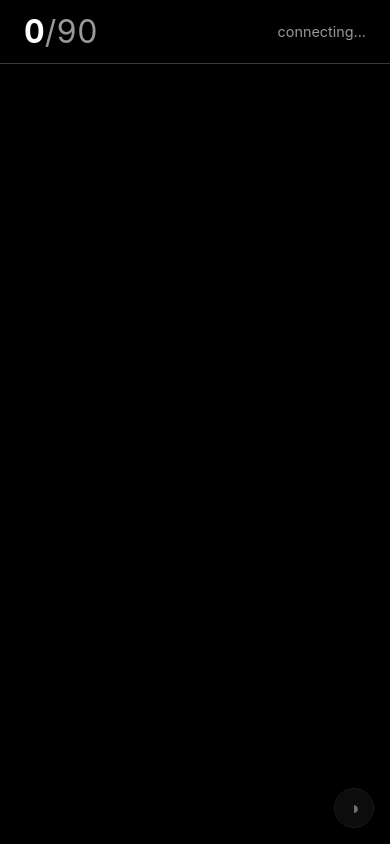
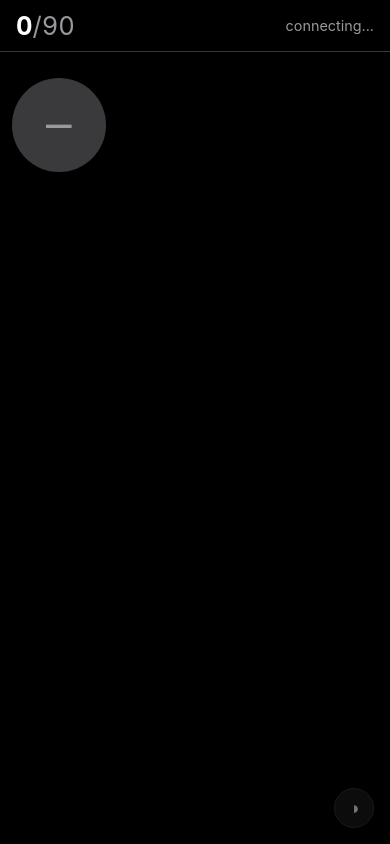
Before and after one commit to ingvarch/russian-loto-game, a website with bundled scripts: page public/display.html in a window 390 px wide. Shown: the top 844 px of the page. Built offline with nearby package versions, Linux system fonts and the light colour scheme.

Commit message:
fix(ui): stack /display board on mobile and size the last ball responsively

```diff
--- a/public/static/css/display.css
+++ b/public/static/css/display.css
@@ -386,21 +386,70 @@ body.hide-extras .close-section {
   background: rgba(255, 96, 88, 0.15);
 }
 
-/* ---- Responsive: tall/narrow screens ------------------------------------ */
+/* ---- Responsive: portrait / phone --------------------------------------- */
 
+/* Stack the board on top, then a compact strip: the big last ball shares a row
+ * with the 5 previous draws (flex-wrap), and the bank / winners panels span the
+ * full width below. Sized with vw clamps so nothing jumps as numbers change. */
 @media (max-width: 800px) {
+  header {
+    padding: 10px 16px;
+  }
+  .counter {
+    font-size: 1.6rem;
+  }
   main {
     flex-direction: column;
     height: auto;
+    gap: 14px;
+    padding: 12px;
+    /* clear the fixed theme toggle pinned bottom-right */
+    padding-bottom: 64px;
+  }
+  .grid-wrap {
+    flex: 0 0 auto;
+    width: 100%;
+  }
+  .grid {
+    gap: 5px;
   }
   .sidebar {
     width: 100%;
     flex-direction: row;
-    gap: 16px;
+    flex-wrap: wrap;
+    align-items: center;
+    gap: 14px;
   }
-  .close-section,
+  .current-section {
+    flex: 0 0 auto;
+    flex-direction: row;
+    align-items: center;
+    gap: 14px;
+  }
+  .current-section .section-title,
+  .recent-section .section-title {
+    display: none;
+  }
+  .current-ball {
+    width: clamp(76px, 24vw, 112px);
+    height: clamp(76px, 24vw, 112px);
+  }
+  .current-num {
+    font-size: clamp(2.4rem, 10vw, 3.6rem);
+  }
+  .current-ball.empty .current-num {
+    font-size: 1.6rem;
+  }
+  .recent-section {
+    flex: 1 1 150px;
+    min-width: 0;
+  }
+  .recent-list {
+    gap: 6px;
+  }
+  .prize-section,
   .winners-section {
-    flex: 1;
+    flex: 1 1 100%;
   }
 }
 
```
